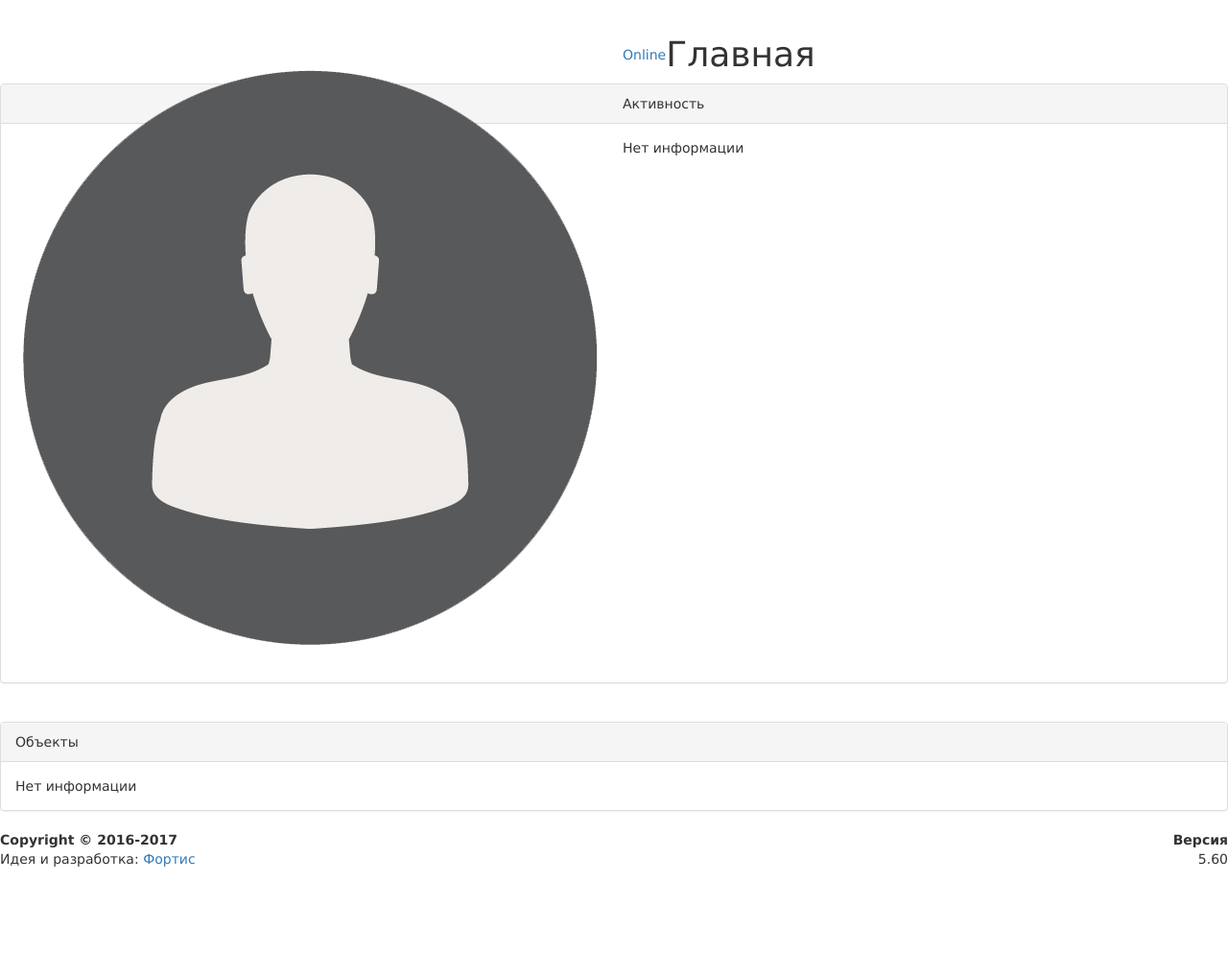
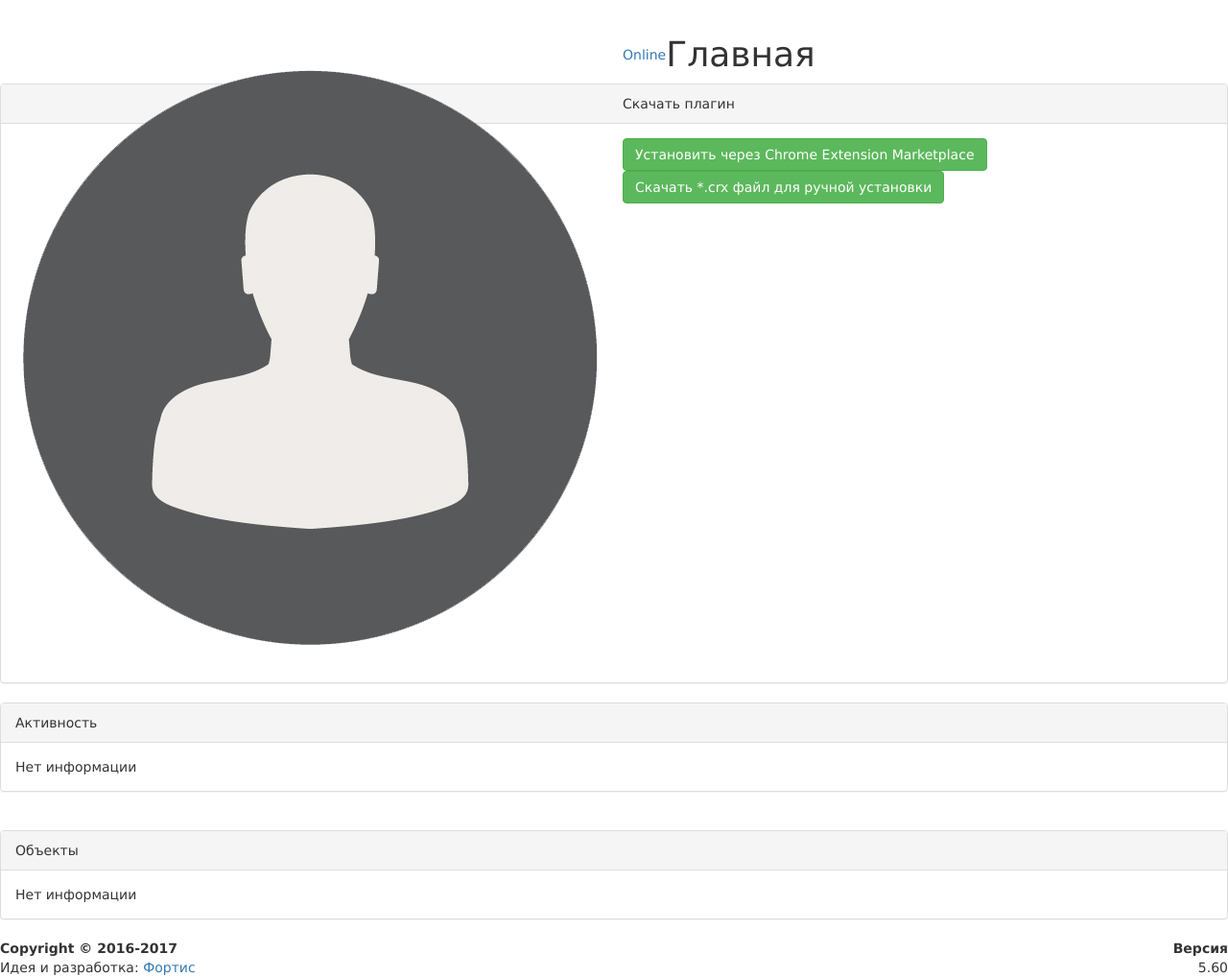
Before and after one commit to ivanfilatov/lg-fmt, a Yii app: template views/site/index.php in a window 1280 px wide. Shown: the part 693-1711 px from the top of the page at 96% size. Before the commit the page ends 1596 px from the top, so only its background shows below. Run offline with PHP 8.4 and a stand-in for Yii, Linux system fonts and the light colour scheme; the template is opened without the code that fills it, so the values that code supplies are empty; some libraries are stand-ins or nearby versions.

Commit message:
version 5.60 (add download links)

```diff
--- a/views/site/index.php
+++ b/views/site/index.php
@@ -11,6 +11,14 @@
 $this->title = 'Главная';
 ?>
 <div class="site-index">
+
+    <div class="panel panel-default">
+        <div class="panel-heading">Скачать плагин</div>
+        <div class="panel-body">
+            <a class="btn btn-md btn-flat btn-success" href="https://chrome.google.com/webstore/detail/%D1%81%D0%B5%D1%82%D0%B5%D0%B2%D0%BE%D0%B9-%D0%BA%D0%B0%D1%80%D1%82%D0%BE%D0%B3%D1%80%D0%B0%D1%84-fmt/ebnanhejognmhdjfdpeoliopfglaelfh?hl=ru" target="_blank">Установить через Chrome Extension Marketplace</a>
+            <a class="btn btn-md btn-flat btn-success" href="<?= \yii\helpers\Url::to(['/plugin']) ?>" target="_blank">Скачать *.crx файл для ручной установки</a>
+        </div>
+    </div>
 
     <div class="panel panel-default">
         <div class="panel-heading">Активность</div>
```
Also changed, not shown: controllers/SiteController.php (+11 -1 lines). Lines whose indentation alone changed are shown as unchanged.
